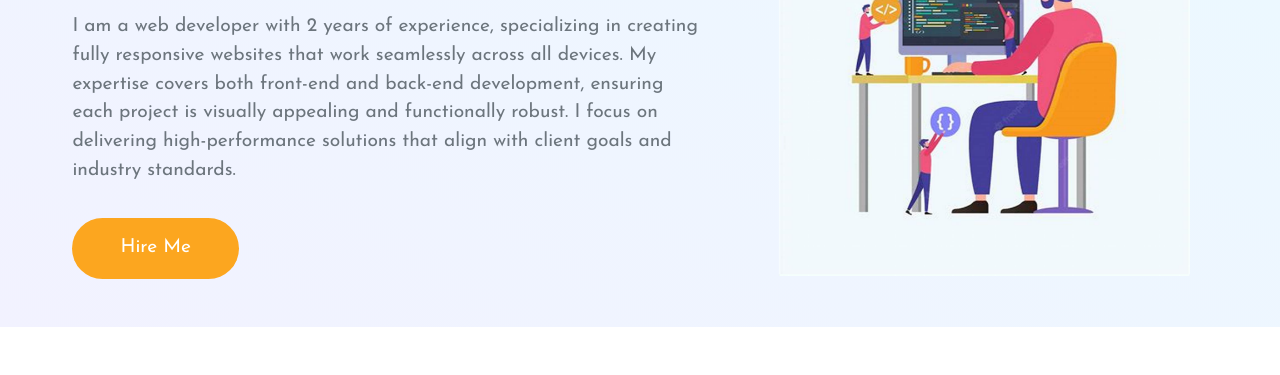
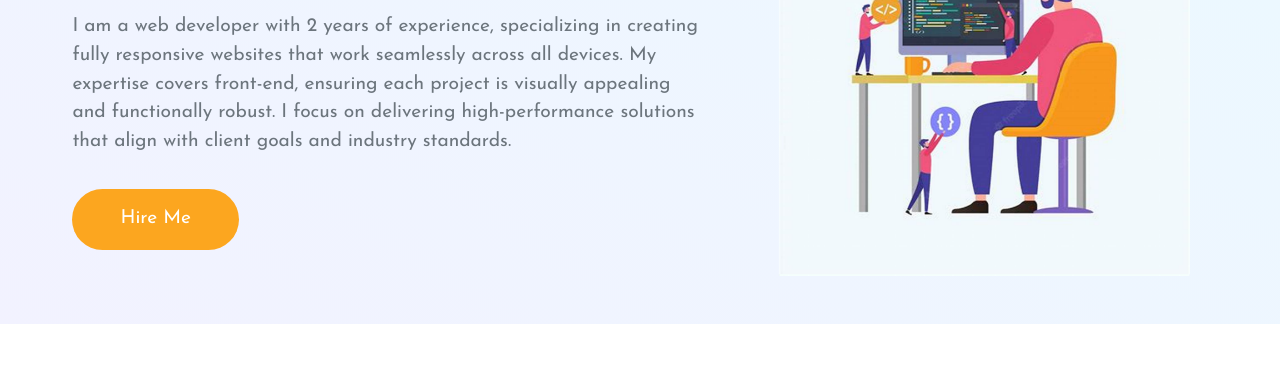
Before and after one commit to Utkarshsng/portfolio-website, a plain HTML site: page index.html in a window 1280 px wide. Shown: the part 257-632 px from the top of the page. Drawn offline with nearby package versions, Linux system fonts and the light colour scheme.

Commit message:
index.html

```diff
--- a/index.html
+++ b/index.html
@@ -95,7 +95,7 @@
             Hello! I Am <br /><span class="c-orange">Utkarsh Singh</span>
           </h2>
           <p class="text-muted">
-           I am a web developer with 2 years of experience, specializing in creating fully responsive websites that work seamlessly across all devices. My expertise covers both front-end and back-end development, ensuring each project is visually appealing and functionally robust. I focus on delivering high-performance solutions that align with client goals and industry standards.
+           I am a web developer with 2 years of experience, specializing in creating fully responsive websites that work seamlessly across all devices. My expertise covers front-end, ensuring each project is visually appealing and functionally robust. I focus on delivering high-performance solutions that align with client goals and industry standards.
           </p>
           <button class="c-btn h-btn mt-3 py-3 px-5 rounded-pill">
             Hire Me
```
